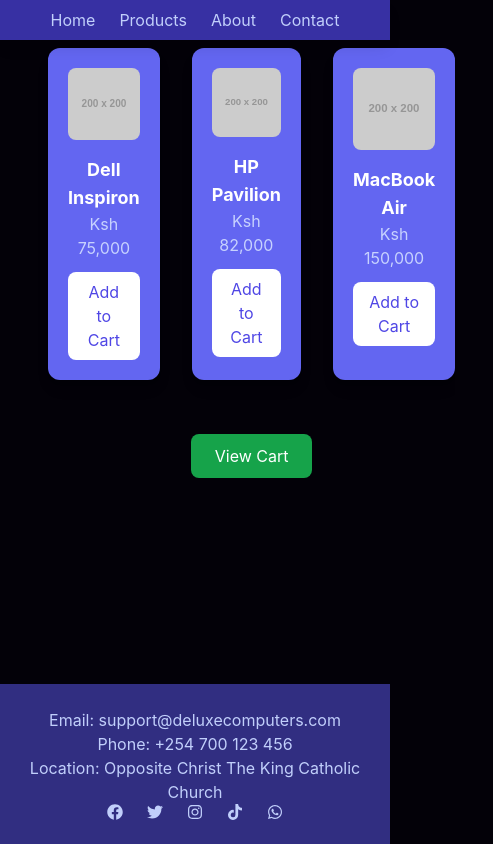
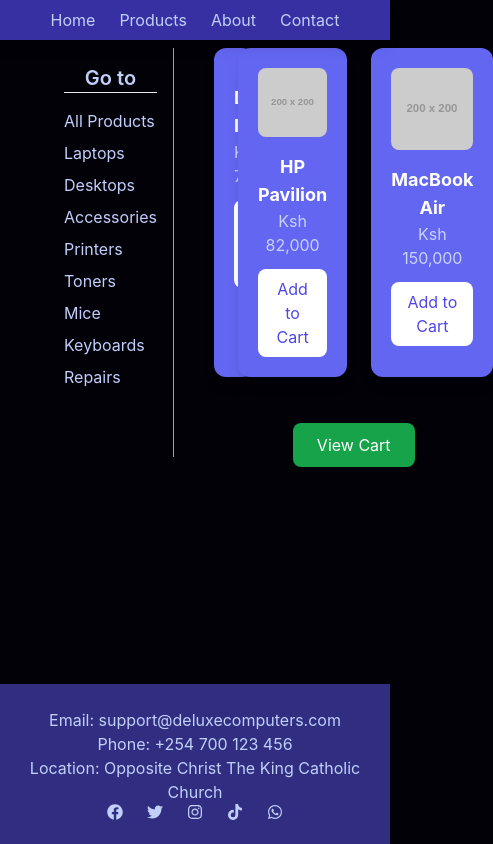
Before and after one commit to abongo123/deluxe-computers, a React (Vite) app in the folder deluxe-computers/: page /laptops in a window 390 px wide. Shown: the whole page, 493 px wide, since content can reach past the window. Built offline with nearby package versions, Linux system fonts and the light colour scheme.

Commit message:
Updated pages to accommodate mobile view

```diff
--- a/deluxe-computers/src/Pages/Desktops.jsx
+++ b/deluxe-computers/src/Pages/Desktops.jsx
@@ -14,10 +14,12 @@
   ];
 
   return (
-    <div className="p-12 flex gap-10">
-
-      <div className="w-1/5 p-6 border-r border-gray-400 space-y-4">
-        <h2 className="text-xl font-semibold border-b text-center">Go to</h2>
+    <div className="flex flex-col md:flex-row p-6 md:p-12 gap-8">
+      <div className="w-full md:w-1/5 p-6 space-y-4
+        border-b md:border-b-0 md:border-r border-gray-400">
+        <h2 className="text-xl font-semibold border-b text-center pb-2">
+          Go to
+        </h2>
         <ul className="space-y-2">
           <li><Link to="/products" className="hover:underline">All Products</Link></li>
           <li><Link to="/laptops" className="hover:underline">Laptops</Link></li>
@@ -30,24 +32,34 @@
           <li><Link to="/repairs" className="hover:underline">Repairs</Link></li>
         </ul>
       </div>
-
-      <div className="w-4/5 grid md:grid-cols-3 gap-10">
+      <div className="w-full md:w-4/5 grid grid-cols-2 md:grid-cols-3 gap-6">
         {products.map((p, i) => (
-          <div key={i} className="bg-indigo-500 rounded-xl p-5 text-center shadow-lg hover:scale-105 transition">
-            <img src={p.img} alt={p.name} className="rounded-lg mb-4 mx-auto" />
+          <div
+            key={i}
+            className="bg-indigo-500 rounded-xl p-5 text-center shadow-lg
+              hover:scale-105 transition"
+          >
+            <img
+              src={p.img}
+              alt={p.name}
+              className="rounded-lg mb-4 mx-auto"
+            />
             <h3 className="font-bold text-lg text-white">{p.name}</h3>
-            <p className="text-indigo-200 mb-3">Ksh {p.price.toLocaleString()}</p>
+            <p className="text-indigo-200 mb-3">
+              Ksh {p.price.toLocaleString()}
+            </p>
 
             <button
               onClick={() => addToCart(p)}
-              className="bg-white text-indigo-600 px-4 py-2 rounded-lg hover:bg-indigo-100 transition"
+              className="bg-white text-indigo-600 px-4 py-2 rounded-lg
+              hover:bg-indigo-100 transition"
             >
               Add to Cart
             </button>
           </div>
         ))}
 
-        <div className="col-span-3 text-center mt-8">
+        <div className="col-span-2 md:col-span-3 text-center mt-6">
           <Link
             to="/cart"
             className="bg-green-600 text-white px-6 py-3 rounded-lg hover:bg-green-700"
--- a/deluxe-computers/src/Pages/Keyboards.jsx
+++ b/deluxe-computers/src/Pages/Keyboards.jsx
@@ -14,10 +14,12 @@
   ];
 
   return (
-    <div className="p-12 flex gap-10">
-
-      <div className="w-full md:w-1/5 p-4 md:p-6 border-r border-gray-400 space-y-4">
-        <h2 className="text-xl font-semibold border-b text-center">Go to</h2>
+    <div className="flex flex-col md:flex-row p-6 md:p-12 gap-8">
+      <div className="w-full md:w-1/5 p-6 space-y-4
+        border-b md:border-b-0 md:border-r border-gray-400">
+        <h2 className="text-xl font-semibold border-b text-center pb-2">
+          Go to
+        </h2>
         <ul className="space-y-2">
           <li><Link to="/products" className="hover:underline">All Products</Link></li>
           <li><Link to="/laptops" className="hover:underline">Laptops</Link></li>
@@ -30,13 +32,22 @@
           <li><Link to="/repairs" className="hover:underline">Repairs</Link></li>
         </ul>
       </div>
-
-      <div className="w-full md:w-4/5 grid grid-cols-1 sm:grid-cols-2 md:grid-cols-3 gap-6 md:gap-10">
+      <div className="w-full md:w-4/5 grid grid-cols-2 md:grid-cols-3 gap-6">
         {products.map((p, i) => (
-          <div key={i} className="bg-indigo-500 rounded-xl p-5 text-center shadow-lg hover:scale-105 transition">
-            <img src={p.img} alt={p.name} className="rounded-lg mb-4 mx-auto" />
+          <div
+            key={i}
+            className="bg-indigo-500 rounded-xl p-5 text-center shadow-lg
+            hover:scale-105 transition"
+          >
+            <img
+              src={p.img}
+              alt={p.name}
+              className="rounded-lg mb-4 mx-auto"
+            />
             <h3 className="font-bold text-lg text-white">{p.name}</h3>
-            <p className="text-indigo-200 mb-3">Ksh {p.price.toLocaleString()}</p>
+            <p className="text-indigo-200 mb-3">
+              Ksh {p.price.toLocaleString()}
+            </p>
 
             <button
               onClick={() => addToCart(p)}
@@ -47,7 +58,7 @@
           </div>
         ))}
 
-        <div className="col-span-3 text-center mt-8">
+        <div className="col-span-2 md:col-span-3 text-center mt-6">
           <Link
             to="/cart"
             className="bg-green-600 text-white px-6 py-3 rounded-lg hover:bg-green-700"
--- a/deluxe-computers/src/Pages/Laptops.jsx
+++ b/deluxe-computers/src/Pages/Laptops.jsx
@@ -11,12 +11,24 @@
   ];
 
   return (
-    <div className="p-12 grid md:grid-cols-3 gap-8">
+    <div className="p-12 flex gap-10">
+      <div className="w-full md:w-1/5 p-4 md:p-6 border-r border-gray-400 space-y-4">
+        <h2 className="text-xl font-semibold border-b text-center">Go to</h2>
+        <ul className="space-y-2">
+          <li><Link to="/products" className="hover:underline">All Products</Link></li>
+          <li><Link to="/laptops" className="hover:underline">Laptops</Link></li>
+          <li><Link to="/desktops" className="hover:underline">Desktops</Link></li>
+          <li><Link to="/accessories" className="hover:underline">Accessories</Link></li>
+          <li><Link to="/printers" className="hover:underline">Printers</Link></li>
+          <li><Link to="/toners" className="hover:underline">Toners</Link></li>
+          <li><Link to="/mice" className="hover:underline">Mice</Link></li>
+          <li><Link to="/keyboards" className="hover:underline">Keyboards</Link></li>
+          <li><Link to="/repairs" className="hover:underline">Repairs</Link></li>
+        </ul>
+      </div>
+      <div className="w-full md:w-4/5 grid grid-cols-1 sm:grid-cols-2 md:grid-cols-3 gap-6 md:gap-10">
         {products.map((p, i) => (
-        <div
-          key={i}
-          className="bg-indigo-500 rounded-xl p-5 text-center shadow-lg hover:scale-105 transition"
-        >
+          <div key={i} className="bg-indigo-500 rounded-xl p-5 text-center shadow-lg hover:scale-105 transition">
             <img src={p.img} alt={p.name} className="rounded-lg mb-4 mx-auto" />
             <h3 className="font-bold text-lg text-white">{p.name}</h3>
             <p className="text-indigo-200 mb-3">Ksh {p.price.toLocaleString()}</p>
@@ -39,5 +51,7 @@
           </Link>
         </div>
       </div>
+
+    </div>
   );
 }
--- a/deluxe-computers/src/Pages/Mice.jsx
+++ b/deluxe-computers/src/Pages/Mice.jsx
@@ -15,9 +15,7 @@
 
   return (
     <div className="p-12 flex gap-10">
-
-
-      <div className="w-1/5 p-6 border-r border-gray-400 space-y-4">
+      <div className="w-full md:w-1/5 p-4 md:p-6 border-r border-gray-400 space-y-4">
         <h2 className="text-xl font-semibold border-b text-center">Go to</h2>
         <ul className="space-y-2">
           <li><Link to="/products" className="hover:underline">All Products</Link></li>
@@ -31,9 +29,7 @@
           <li><Link to="/repairs" className="hover:underline">Repairs</Link></li>
         </ul>
       </div>
-
-
-      <div className="w-4/5 grid md:grid-cols-3 gap-10">
+      <div className="w-full md:w-4/5 grid grid-cols-1 sm:grid-cols-2 md:grid-cols-3 gap-6 md:gap-10">
         {products.map((p, i) => (
           <div key={i} className="bg-indigo-500 rounded-xl p-5 text-center shadow-lg hover:scale-105 transition">
             <img src={p.img} alt={p.name} className="rounded-lg mb-4 mx-auto" />
--- a/deluxe-computers/src/Pages/Printers.jsx
+++ b/deluxe-computers/src/Pages/Printers.jsx
@@ -15,9 +15,7 @@
 
   return (
     <div className="p-12 flex gap-10">
-
-
-      <div className="w-1/5 p-6 border-r border-gray-400 space-y-4">
+      <div className="w-full md:w-1/5 p-4 md:p-6 border-r border-gray-400 space-y-4">
         <h2 className="text-xl font-semibold border-b text-center">Go to</h2>
         <ul className="space-y-2">
           <li><Link to="/products" className="hover:underline">All Products</Link></li>
@@ -31,11 +29,12 @@
           <li><Link to="/repairs" className="hover:underline">Repairs</Link></li>
         </ul>
       </div>
-
-
-      <div className="w-4/5 grid md:grid-cols-3 gap-10">
+      <div className="w-full md:w-4/5 grid grid-cols-1 sm:grid-cols-2 md:grid-cols-3 gap-6 md:gap-10">
         {products.map((p, i) => (
-          <div key={i} className="bg-indigo-500 rounded-xl p-5 text-center shadow-lg hover:scale-105 transition">
+          <div
+            key={i}
+            className="bg-indigo-500 rounded-xl p-5 text-center shadow-lg hover:scale-105 transition"
+          >
             <img src={p.img} alt={p.name} className="rounded-lg mb-4 mx-auto" />
             <h3 className="font-bold text-lg text-white">{p.name}</h3>
             <p className="text-indigo-200 mb-3">Ksh {p.price.toLocaleString()}</p>
--- a/deluxe-computers/src/Pages/Products.jsx
+++ b/deluxe-computers/src/Pages/Products.jsx
@@ -17,8 +17,8 @@
   ];
 
   return (
-    <div className="flex p-12 gap-8">
-      <div className="w-1/8 p-6 rounded-none space-y-4 text-start border-r border-gray-400">
+    <div className="flex flex-col md:flex-row p-6 md:p-12 gap-8">
+      <div className="w-full md:w-1/5 p-6 space-y-4 text-start border-b md:border-b-0 md:border-r border-gray-400">
         <h2 className="text-xl font-semibold border-b text-center">Go to</h2>
         <ul className="space-y-2">
           <li><Link to="/products" className="hover:underline">All Products</Link></li>
@@ -32,7 +32,7 @@
           <li><Link to="/repairs" className="hover:underline">Repairs</Link></li>
         </ul>
       </div>
-      <div className="w-3/4 grid md:grid-cols-3 gap-8">
+      <div className="w-full md:w-4/5 grid grid-cols-2 md:grid-cols-3 gap-6">
         {products.map((p, i) => (
           <Link key={i}
             to={`/payment/${encodeURIComponent(p.name)}`}
```
Also changed, not shown: deluxe-computers/src/Pages/Accessories.jsx (+6 -6 lines). Lines whose indentation alone changed are shown as unchanged.
